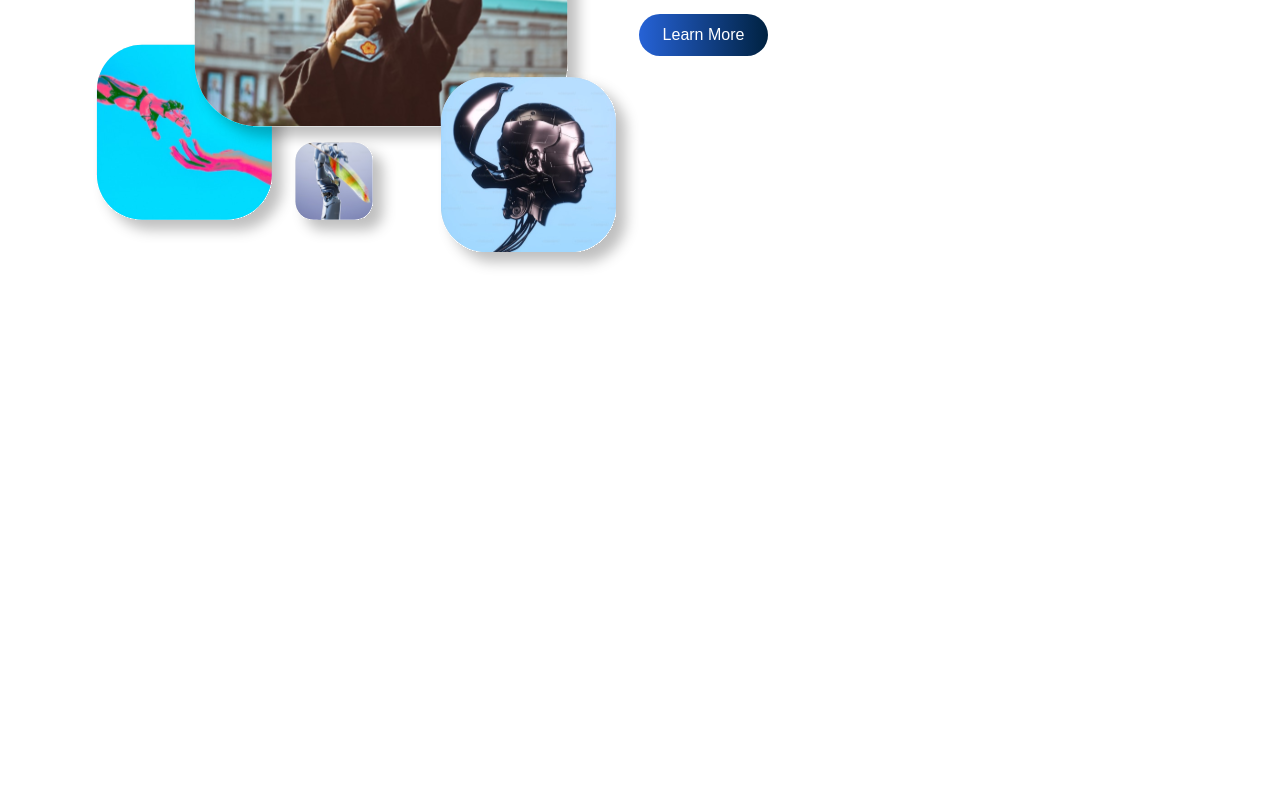
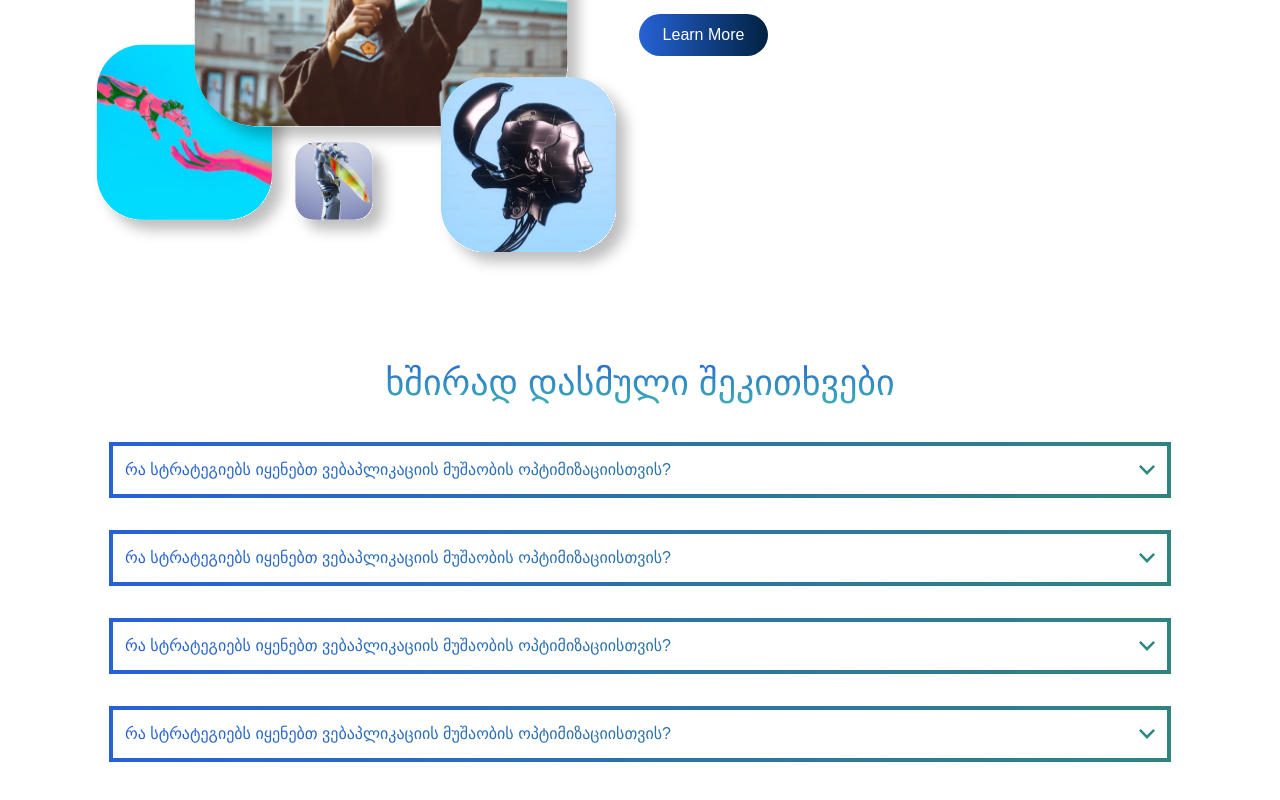
Before and after one commit to BYCODDE/LinDev-Website, a React (Vite) app: page / in a window 1280 px wide. Shown: the part 2497-3297 px from the top of the page. Before the commit the page ends 2821 px from the top, so only its background shows below. Built offline with nearby package versions, Linux system fonts and the light colour scheme; a web font is replaced by a local one.

Commit message:
feat: questions added!

```diff
--- /dev/null
+++ b/src/components/Question.jsx
@@ -0,0 +1,33 @@
+function Question() {
+  return (
+    <div className="font-gilroy mt-[5rem] flex items-center flex-col w-full h-full">
+      <span className="text-[36px] bg-gradient-to-b from-[#2662D6] to-[#3DB8B1] bg-clip-text text-transparent">
+        ხშირად დასმული შეკითხვები
+      </span>
+      <div className="mt-[2rem] flex flex-col gap-[2rem] w-full h-full justify-center items-center">
+        {/* Question Container */}
+        {[...Array(4)].map((_, index) => (
+          <div
+            key={index}
+            className="relative cursor-pointer max-w-[1062px] rounded-3xl w-full flex p-4"
+          >
+            <div
+              className="absolute inset-0 rounded-3xl"
+              style={{
+                border: "4px solid transparent", // Set the border to transparent
+                borderImage: "linear-gradient(to right, #2662D6, #2F847F) 1", // Apply the gradient
+              }}
+            ></div>
+            <span className="flex-1 text-transparent bg-clip-text bg-gradient-to-r from-[#2662D6] to-[#2F847F]">
+              {/* Gradient text */}
+              რა სტრატეგიებს იყენებთ ვებაპლიკაციის მუშაობის ოპტიმიზაციისთვის?
+            </span>
+            <img src="question_svg.svg" alt="question_svg" />
+          </div>
+        ))}
+      </div>
+    </div>
+  );
+}
+
+export default Question;
--- a/src/pages/Home.jsx
+++ b/src/pages/Home.jsx
@@ -2,6 +2,7 @@ import Course from "../components/Course";
 import Education from "../components/Education";
 import Header from "../components/Header";
 import Herosection from "../components/Herosection";
+import Question from "../components/Question";
 import Slider from "../components/Slider";
 
 function Home() {
@@ -12,6 +13,7 @@ function Home() {
       <Course />
       <Slider />
       <Education />
+      <Question />
     </div>
   );
 }
```
Also changed, not shown: public/question_svg.svg (added).
